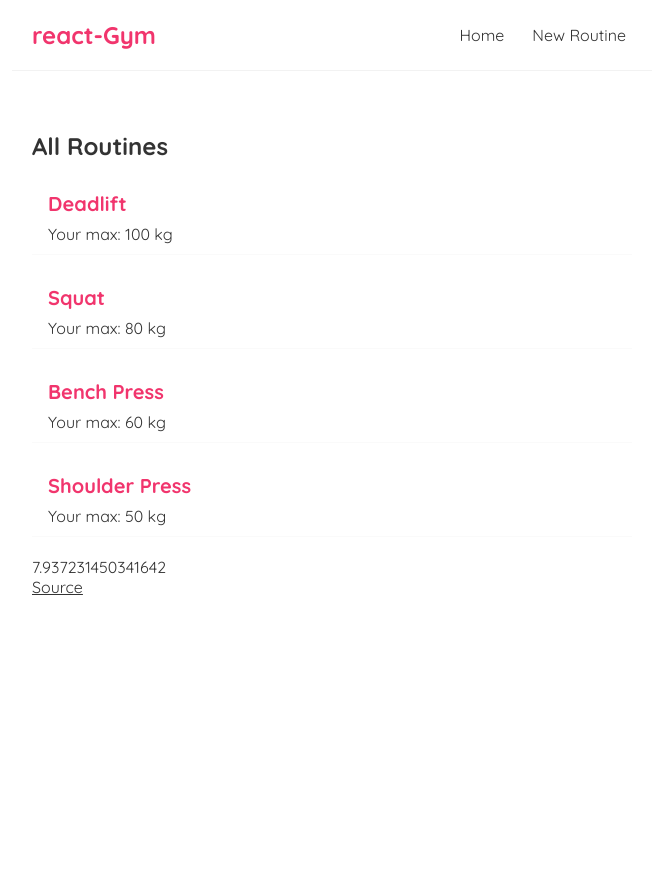
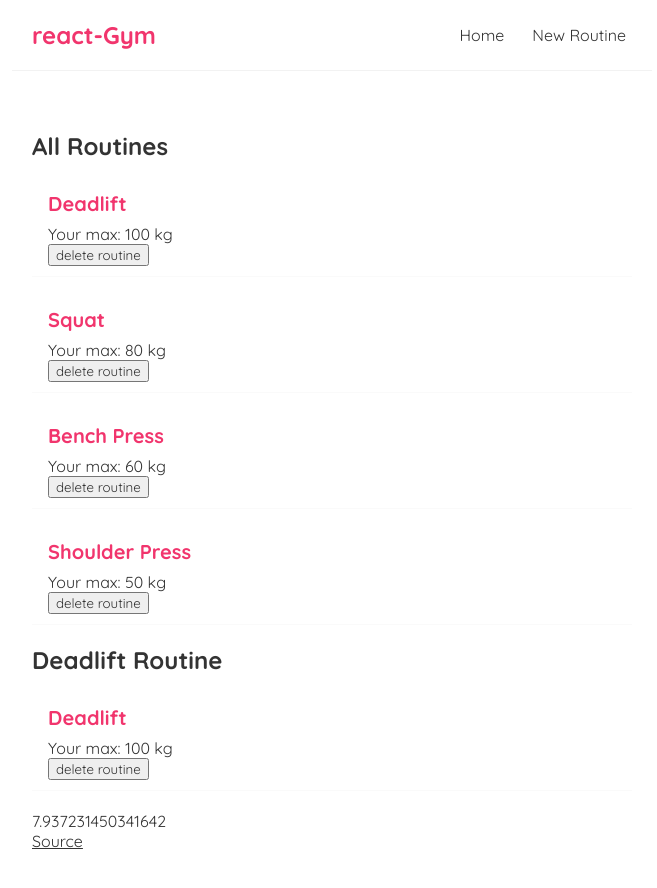
Before and after one commit to reddygtvs/reactGym, a React (Create React App) app in the folder react-gym/: page / in a window 1280 px wide. Shown: the top 888 px of the page, without its empty margins (308-965 px from the left). Before the commit the page ends 800 px from the top, so only its background shows below. Built offline with nearby package versions, Linux system fonts and the light colour scheme.

Commit message:
added delete function

```diff
--- a/react-gym/src/Home.js
+++ b/react-gym/src/Home.js
@@ -8,9 +8,15 @@ const Home = () => {
         { exercise: 'Bench Press', weight: '60 kg', reps: '3', id: 3 },
         { exercise: 'Shoulder Press', weight: '50 kg', reps: '1', id: 4 }
     ]);
+
+    const handleDelete = (id) => {
+        const newRoutines = routines.filter(routine => routine.id !== id);
+        setRoutines(newRoutines);
+    }
     return (
         <div className="home">
-            <RoutineList routines={routines} title="All Routines"/>
+            <RoutineList routines={routines} title="All Routines" handleDelete={handleDelete}/>
+            <RoutineList routines={routines.filter((routine) => routine.exercise === 'Deadlift')} title="Deadlift Routine"/>
         </div>
       );
 }
--- a/react-gym/src/routineList.js
+++ b/react-gym/src/routineList.js
@@ -1,4 +1,4 @@
-const RoutineList = ({ routines, title }) => {
+const RoutineList = ({ routines, title, handleDelete }) => {
     // const routines = props.routines;
     // const title = props.title;
     return (
@@ -8,6 +8,7 @@ const RoutineList = ({ routines, title }) => {
                 <div className="routine-preview" key={routine.id}>
                     <h2>{ routine.exercise }</h2>
                     <p>Your max: { routine.weight }</p>
+                    <button onClick={() => handleDelete(routine.id)}>delete routine</button>
                 </div>
             ))}
         </div>
```
